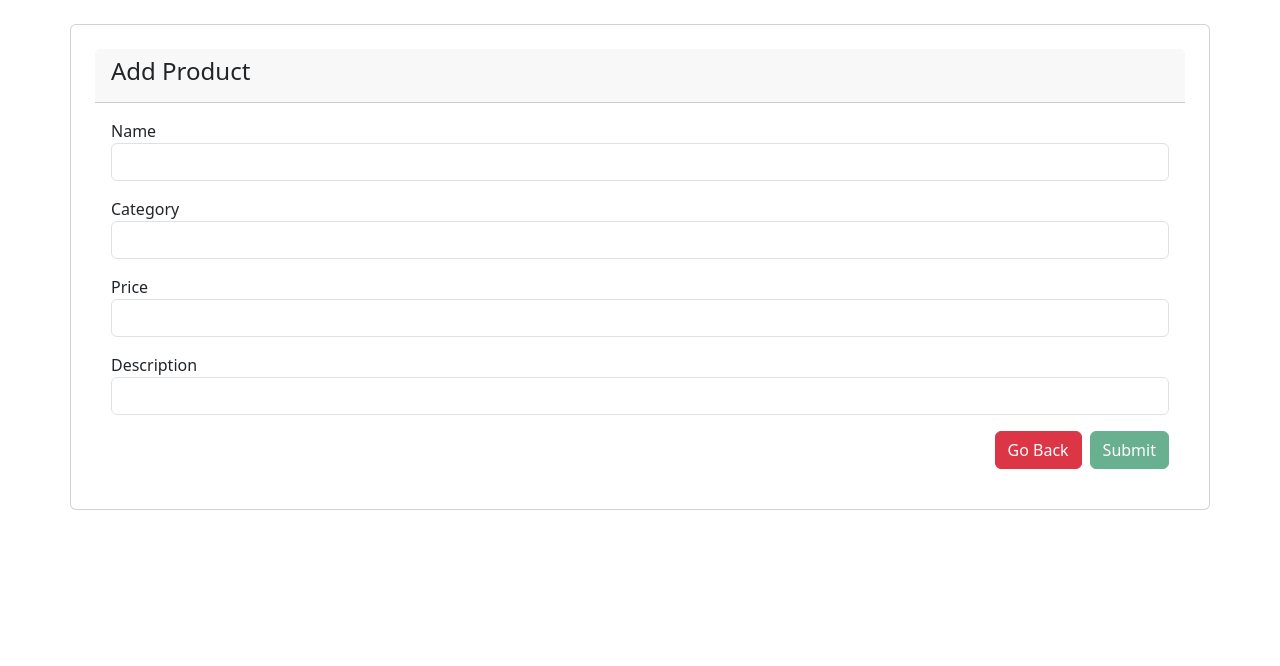
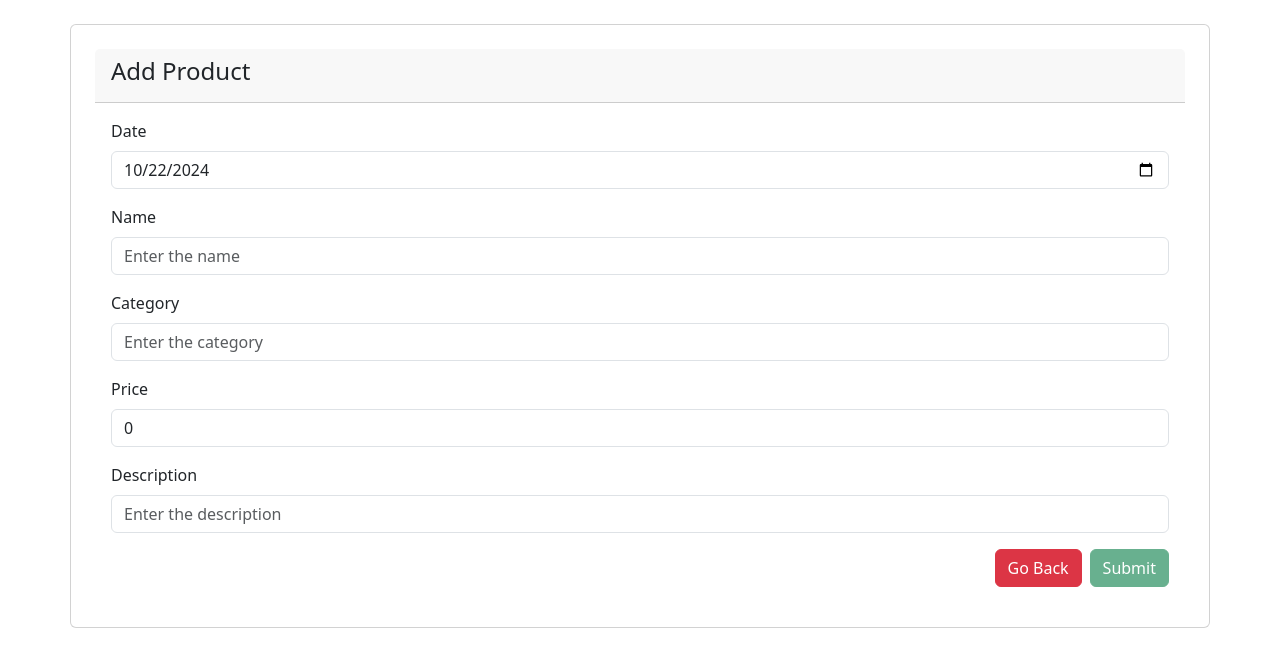
Before and after one commit to pujayasurya/crud_app, an Angular app: page /add in a window 1280 px wide. Shown: the top 666 px of the page. Built offline with nearby package versions, Linux system fonts and the light colour scheme.

Commit message:
Add date field

```diff
--- a/src/app/components/product-form/product-form.component.html
+++ b/src/app/components/product-form/product-form.component.html
@@ -5,29 +5,36 @@
     </div>
     <form class="card-body" [formGroup]="productForm" (ngSubmit)="saveProduct()">
         <div class="mb-3">
-            <label>Name</label>
-            <input type="text" class="form-control" formControlName="name">
+            <label class="form-label">Date</label>
+            <input type="date" class="form-control" formControlName="date">
+            <div *ngIf="this.productForm.get('date')?.value.length==0 && this.productForm.get('date')?.dirty">
+                <p class="text-danger">Product Date is Mandatory</p>
+            </div>
+        </div>
+        <div class="mb-3">
+            <label for="name" class="form-label">Name</label>
+            <input type="text" class="form-control" formControlName="name" placeholder="Enter the name">
             <div *ngIf="this.productForm.get('name')?.value.length==0 && this.productForm.get('name')?.dirty">
                 <p class="text-danger">Product Name is Mandatory</p>
             </div>
         </div>
         <div class="mb-3">
-            <label>Category</label>
-            <input type="text" class="form-control" formControlName="category">
+            <label for="category" class="form-label">Category</label>
+            <input type="text" class="form-control" formControlName="category" placeholder="Enter the category">
             <div *ngIf="this.productForm.get('category')?.value.length==0 && this.productForm.get('category')?.dirty">
                 <p class="text-danger">Product Category is Mandatory</p>
             </div>
         </div>
         <div class="mb-3">
-            <label>Price</label>
-            <input type="number" class="form-control" formControlName="price" />
+            <label for="price" class="form-label">Price</label>
+            <input type="number" class="form-control" formControlName="price" placeholder="Enter the price" />
             <div *ngIf="this.productForm.get('price')?.value=='' && this.productForm.get('price')?.dirty">
                 <p class="text-danger">Product Price is Mandatory</p>
             </div>
         </div>
         <div class="mb-3">
-            <label>Description</label>
-            <input type="text" class="form-control" formControlName="description">
+            <label for="description" class="form-label">Description</label>
+            <input type="text" class="form-control" formControlName="description" placeholder="Enter the description">
         </div>
         <div class="text-end">
             <button type="button" [routerLink]="['/']" class="btn btn-danger me-2">Go Back</button>
--- a/src/app/components/product-form/product-form.component.ts
+++ b/src/app/components/product-form/product-form.component.ts
@@ -12,6 +12,7 @@ import { Product } from '../../model/product.model';
 export class ProductFormComponent implements OnInit {
   productForm: FormGroup;
   productId: string | null = null;
+  todayDate = new Date().toISOString().split('T')[0];
 
   constructor(
     private fb: FormBuilder,
@@ -20,9 +21,10 @@ export class ProductFormComponent implements OnInit {
     private router: Router
   ) {
     this.productForm = this.fb.group({
+      date: [this.todayDate, Validators.required],
       name: ['', Validators.required],
       category: ['', Validators.required],
-      price: ['', Validators.required],
+      price: [0, Validators.required],
       description: ['', Validators.required],
     });
   }
```
